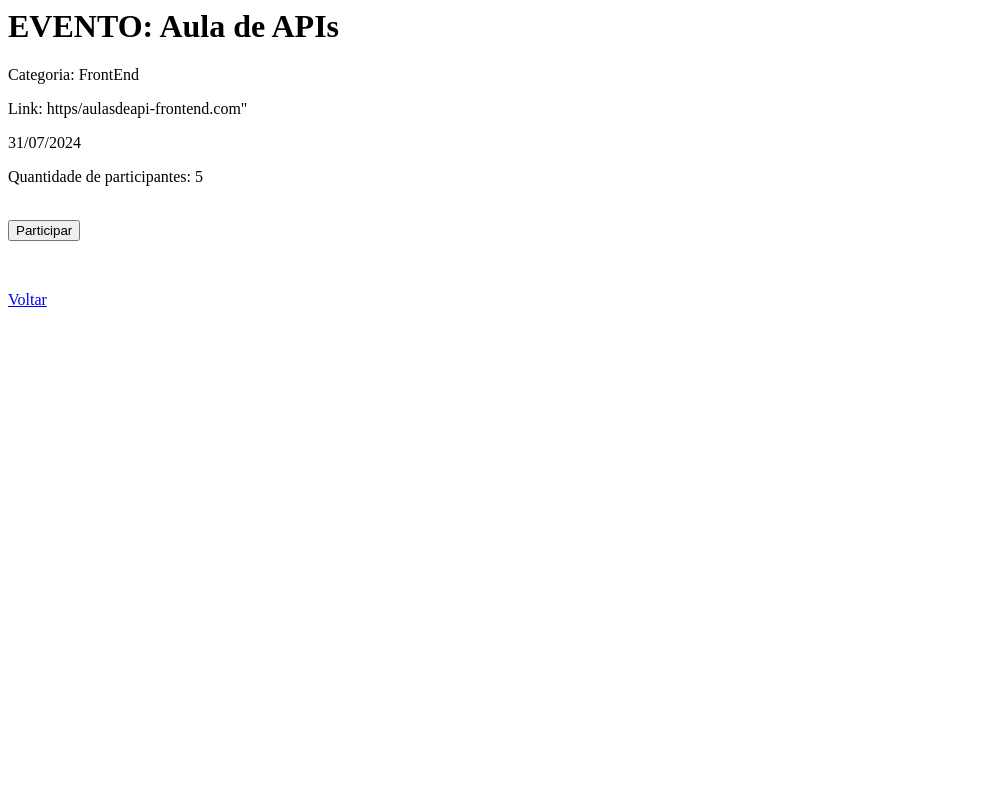
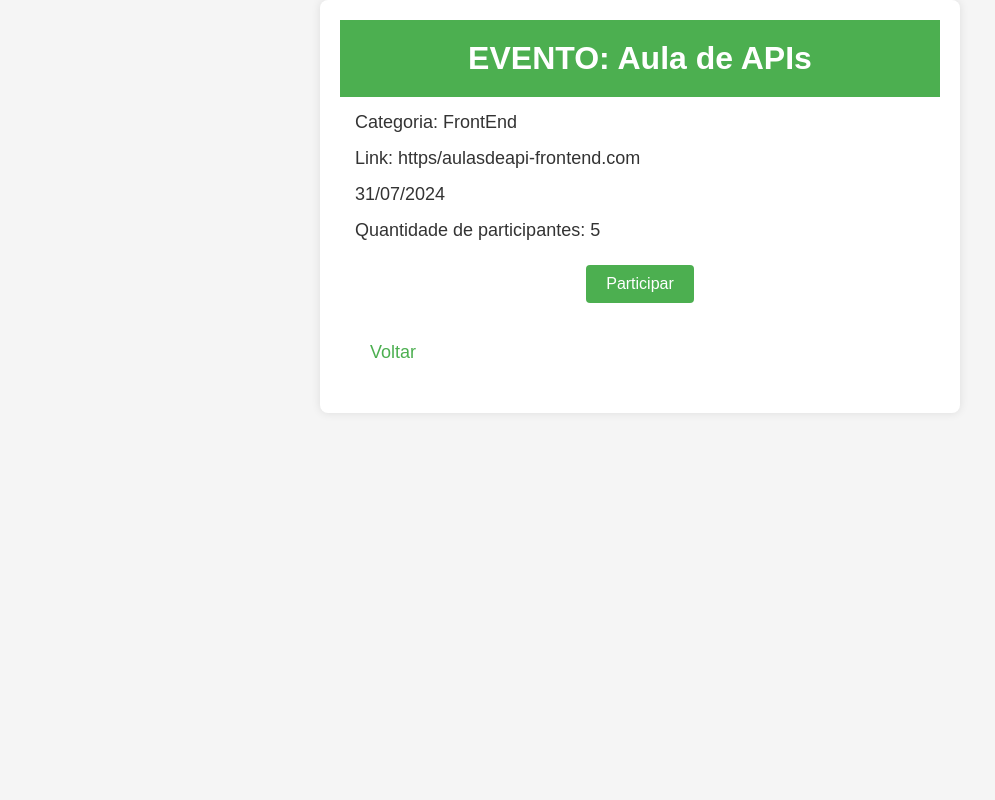
Before and after one commit to valenca959/agenda-eventos, a Django app: page /eventos/2/ in a window 1280 px wide. Shown: the whole page, without its empty margins (0-995 px from the left). Run offline with Django 5.2, Linux system fonts and the light colour scheme; data comes from the database, SQL or seed files in the repository; both versions use the stored data as it was after the commit.

Commit message:
feat: Atualizar templates da aplicação de agenda

```diff
--- a/agenda/templates/agenda/exibir_evento.html
+++ b/agenda/templates/agenda/exibir_evento.html
@@ -1,16 +1,85 @@
 <html>
+    <head>
+        <style>
+            body {
+                font-family: Arial, sans-serif;
+                margin: 0;
+                padding: 0;
+                background-color: #f5f5f5;
+                color: #333;
+            }
+
+            h1 {
+                background-color: #4CAF50;
+                color: white;
+                padding: 20px;
+                text-align: center;
+                margin: 0;
+            }
+
+            p {
+                font-size: 18px;
+                margin: 15px;
+            }
+
+            form {
+                text-align: center;
+                margin: 20px 0;
+            }
+
+            input[type="submit"] {
+                background-color: #4CAF50;
+                color: white;
+                border: none;
+                padding: 10px 20px;
+                text-align: center;
+                text-decoration: none;
+                display: inline-block;
+                font-size: 16px;
+                margin: 4px 2px;
+                cursor: pointer;
+                border-radius: 4px;
+            }
+
+            input[type="submit"]:hover {
+                background-color: #45a049;
+            }
+
+            a {
+                color: #4CAF50;
+                text-decoration: none;
+                display: inline-block;
+                margin: 15px;
+            }
+
+            a:hover {
+                text-decoration: underline;
+            }
+
+            .content {
+                max-width: 600px;
+                margin: auto;
+                background: white;
+                padding: 20px;
+                box-shadow: 0 0 10px rgba(0, 0, 0, 0.1);
+                border-radius: 8px;
+            }
+        </style>
+    </head>
+    <body>
+        <div class="content">
             <h1>EVENTO: {{evento.nome}}</h1>
             <p>Categoria: {{evento.categoria.nome}}</p>
             {% if evento.local%} <p>Local: {{evento.local}}</p> {% endif %}
-    {% if evento.link%} <p>Link: {{evento.link}}"</p> {% endif %}
-    <td>{% if evento.data%}{{ evento.data | date:"d/m/Y"}}{% else %}A definir{% endif %}</td>
+            {% if evento.link%} <p>Link: {{evento.link}}</p> {% endif %}
+            <p>{% if evento.data %}{{ evento.data | date:"d/m/Y" }}{% else %}A definir{% endif %}</p>
             <p>Quantidade de participantes: {{evento.participantes}}</p>
-    <br/>
             <form action="{% url "participar_evento" %}" method="post">
                 {% csrf_token %}
                 <input type="hidden" name="evento_id" value="{{evento.id}}"/>
                 <input type="submit" value="Participar"/>
             </form>
-    <br/>
-    <p><a href="{% url "listar_eventos" %}">Voltar</a>
+            <p><a href="{% url "listar_eventos" %}">Voltar</a></p>
+        </div>
+    </body>
 </html>
```
Also changed, not shown: agenda/templates/agenda/listar_eventos.html (+43 -6 lines), db.sqlite3. Lines whose indentation alone changed are shown as unchanged.
